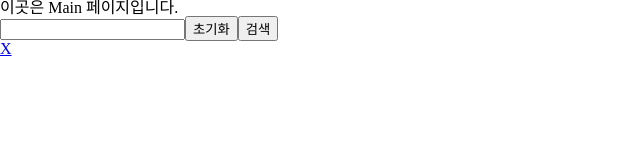
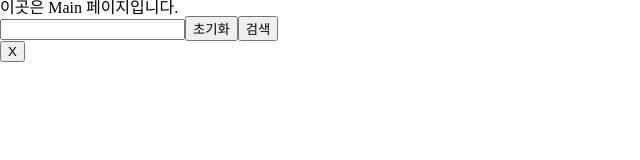
Before and after one commit to junsu-kwon/netflix, a React (Create React App) app: page / in a window 1280 px wide. Both pictures are taken after a click on the button "검색". Shown: the top 160 px of the page, without its empty margins (0-640 px from the left). Built offline with nearby package versions, Linux system fonts and the light colour scheme.

Commit message:
230220 학습

```diff
--- a/src/components/SearchInput.js
+++ b/src/components/SearchInput.js
@@ -34,7 +34,7 @@ function SearchInput() {
             {serachLog.map((item, index) => {
               return <li key={`${item}-${index}`}>
                 {item}
-                <a href="javascript:void(0)" onClick={()=>SearchLogDelete(index)}>X</a>
+                <button type="button" onClick={()=>SearchLogDelete(index)}>X</button>
               </li>;
             })}
           </ul>
```
